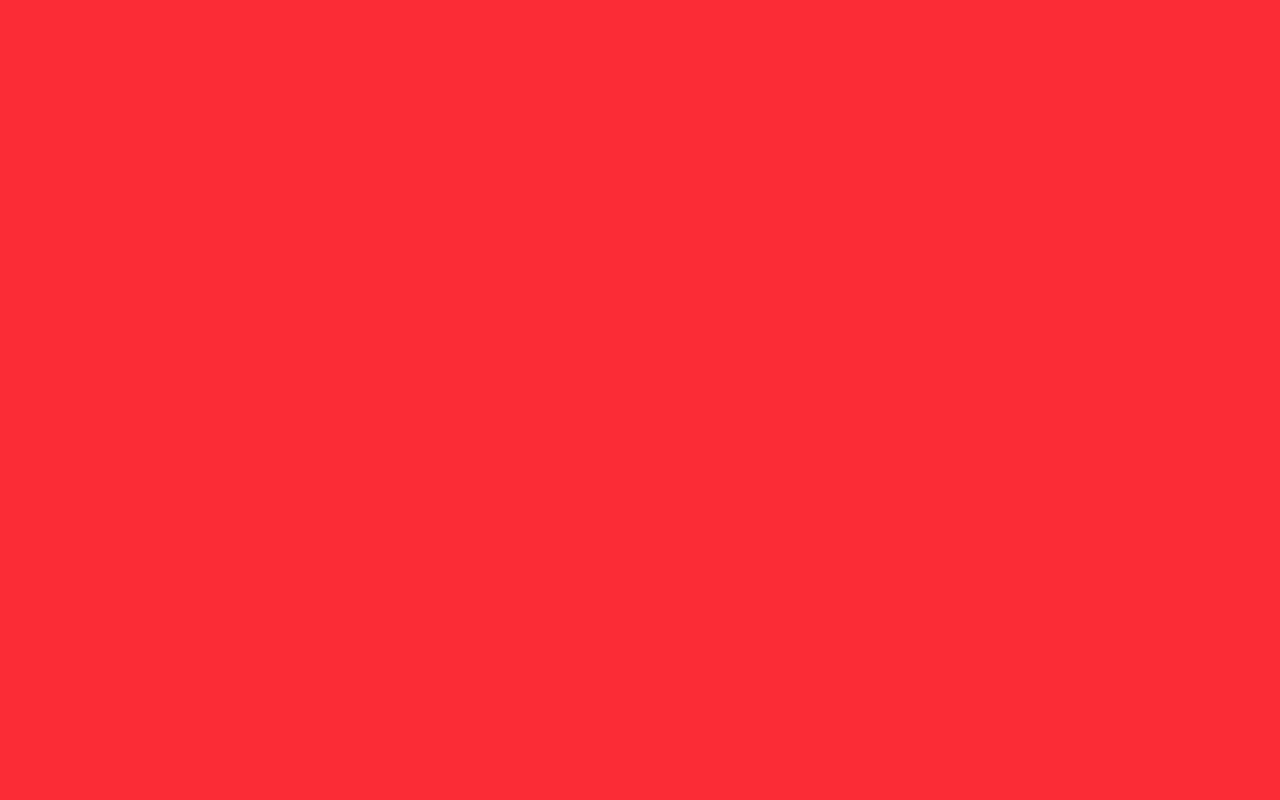
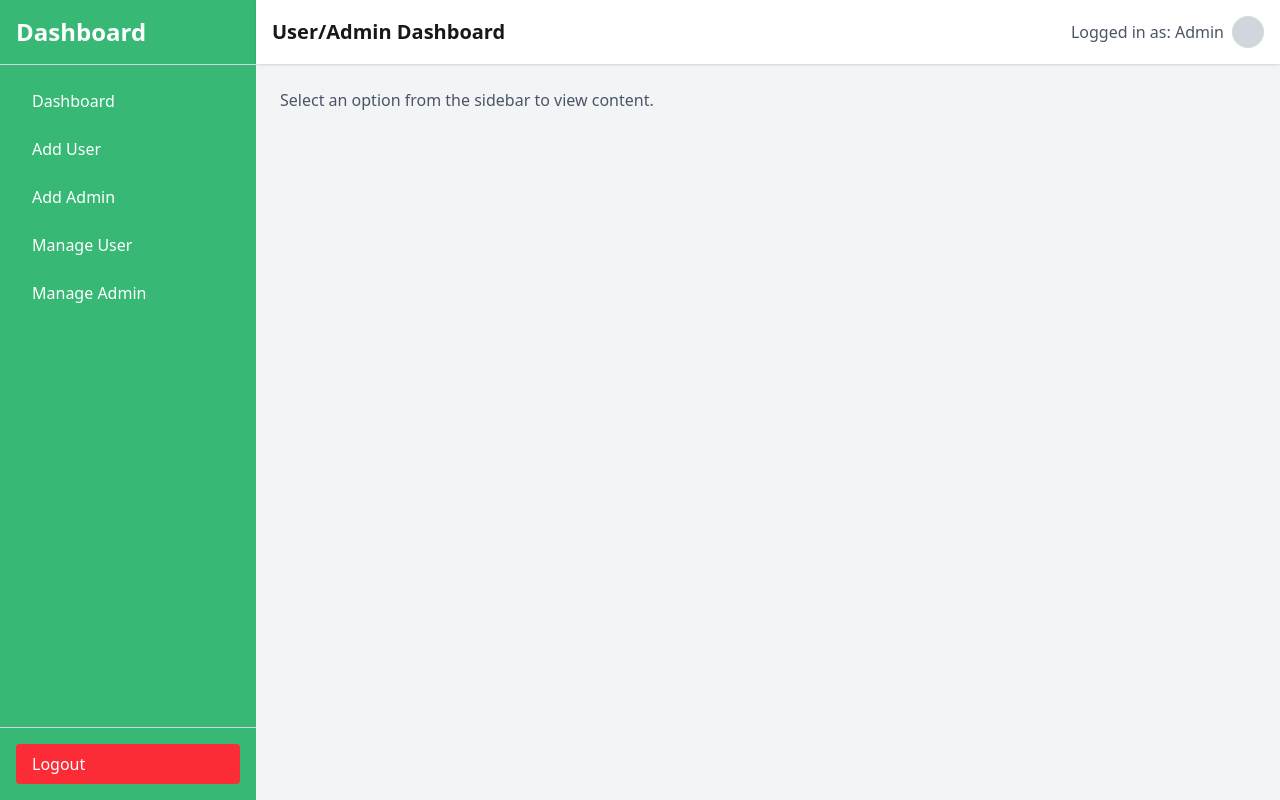
Before and after one commit to softvence-omega/AI-Interview-client, a React (Vite) app: page /userDashboard in a window 1280 px wide. Built offline with nearby package versions, Linux system fonts and the light colour scheme.

Commit message:
working on dashBoard

```diff
--- a/src/container/UserOrAdminDBLayout.jsx
+++ b/src/container/UserOrAdminDBLayout.jsx
@@ -1,11 +1,90 @@
-import React from 'react'
+import React from "react";
+import { useNavigate } from "react-router-dom";
 
-const UserOrAdminDBLayout = () => {
+const UserOrAdminDBLayout = ({ children }) => {
+  const navigate = useNavigate();
+
+  const handleNavigation = (path) => {
+    navigate(path);
+  };
+
+  const handleLogout = () => {
+    // Add logout logic here (e.g., clear auth token)
+    navigate("/login"); // Redirect to login page after logout
+  };
+
   return (
-    <div className='h-screen w-screen bg-red-500'>
+    <div className="h-screen w-screen flex bg-gray-100">
+      {/* Sidebar */}
+      <div className="w-64 bg-[#37B874] text-white flex flex-col">
+        {/* Sidebar Header */}
+        <div className="p-4 text-2xl font-bold border-b border-gray-300">
+          Dashboard
+        </div>
 
+        {/* Navigation Links */}
+        <nav className="flex-1 p-4 space-y-2">
+          <button
+            onClick={() => handleNavigation("/dashboard")}
+            className="w-full text-left py-2 px-4 rounded hover:bg-[#2f9b63] transition"
+          >
+            Dashboard
+          </button>
+          <button
+            onClick={() => handleNavigation("/add-user")}
+            className="w-full text-left py-2 px-4 rounded hover:bg-[#2f9b63] transition"
+          >
+            Add User
+          </button>
+          <button
+            onClick={() => handleNavigation("/add-admin")}
+            className="w-full text-left py-2 px-4 rounded hover:bg-[#2f9b63] transition"
+          >
+            Add Admin
+          </button>
+          <button
+            onClick={() => handleNavigation("/manage-user")}
+            className="w-full text-left py-2 px-4 rounded hover:bg-[#2f9b63] transition"
+          >
+            Manage User
+          </button>
+          <button
+            onClick={() => handleNavigation("/manage-admin")}
+            className="w-full text-left py-2 px-4 rounded hover:bg-[#2f9b63] transition"
+          >
+            Manage Admin
+          </button>
+        </nav>
+
+        {/* Logout Button */}
+        <div className="p-4 border-t border-gray-300">
+          <button
+            onClick={handleLogout}
+            className="w-full text-left py-2 px-4 rounded bg-red-500 hover:bg-red-600 transition"
+          >
+            Logout
+          </button>
+        </div>
+      </div>
+
+      {/* Main Content */}
+      <div className="flex-1 flex flex-col">
+        {/* Header */}
+        <div className="bg-white p-4 shadow flex justify-between items-center">
+          <h1 className="text-xl font-semibold">User/Admin Dashboard</h1>
+          <div className="flex items-center space-x-2">
+            <span className="text-gray-600">Logged in as: Admin</span>
+            <div className="w-8 h-8 bg-gray-300 rounded-full"></div> {/* Placeholder for user avatar */}
+          </div>
+        </div>
+
+        {/* Content Area */}
+        <div className="flex-1 p-6 overflow-y-auto">
+          {children || <p className="text-gray-600">Select an option from the sidebar to view content.</p>}
+        </div>
+      </div>
     </div>
-  )
-}
+  );
+};
 
-export default UserOrAdminDBLayout
+export default UserOrAdminDBLayout;
```
